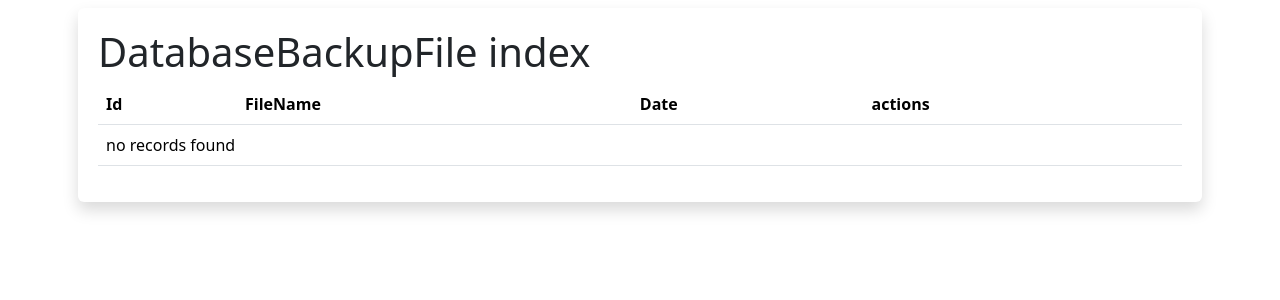
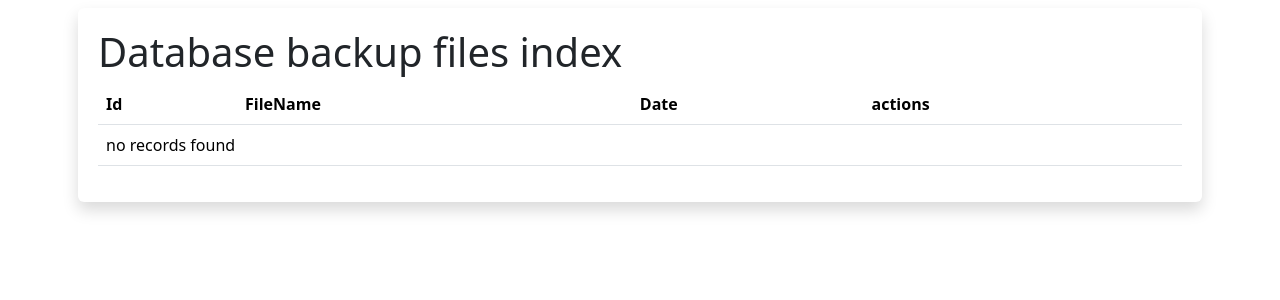
Before and after one commit to danilocgsilva/projects_catalog, a Symfony app: template templates/database_backup_file/index.html.twig in a window 1280 px wide. Shown: the part 72-372 px from the top of the page. Run offline with Twig, Linux system fonts and the light colour scheme; the template is opened without the code that fills it, so the values that code supplies are empty; style sheets or scripts are compiled from the project's sources; some libraries are stand-ins or nearby versions.

Commit message:
Backup files filter
It is possible to filter the backup files listing by
credential id and is showed to the templates.

```diff
--- a/templates/database_backup_file/index.html.twig
+++ b/templates/database_backup_file/index.html.twig
@@ -6,7 +6,11 @@
 
 {% block body %}
     <h1>
-        DatabaseBackupFile index
+        {% if app.request.query.get('database_credential_id') and databaseCredentialName %}
+            Database backup files for {{ databaseCredentialName }}
+        {% else %}
+            Database backup files index
+        {% endif %}
     </h1>
 
     <table class="table">
--- a/templates/database_credential/index.html.twig
+++ b/templates/database_credential/index.html.twig
@@ -64,7 +64,7 @@
                         <input type="hidden" name="token" value="{{ csrf_token('database-backup') }}" />
                         <input class="btn btn-primary" type="submit" value="Generate backup" />
                     </form>
-                    <a class="btn btn-primary" href="#">List backups files</a>
+                    <a class="btn btn-primary" href="{{ path('app_database_backup_file_index') }}?database_credential_id={{ database_credential.id }}">List backups files</a>
                 </td>
             </tr>
         {% else %}
```
Also changed, not shown: src/Controller/Web/DatabaseBackupFileController.php (+19 -2 lines).
